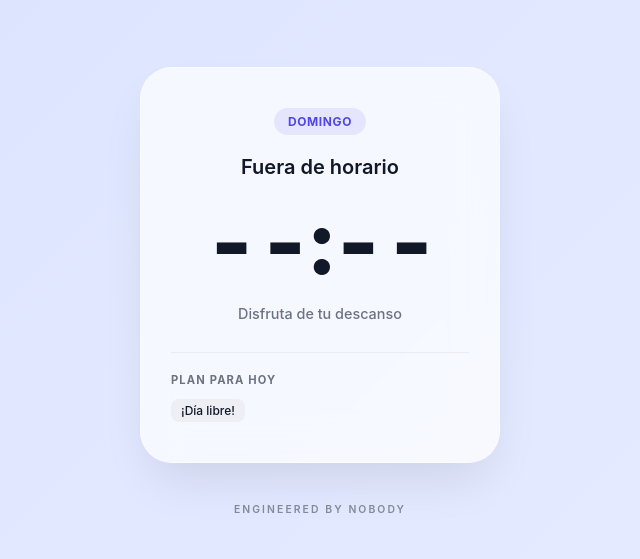
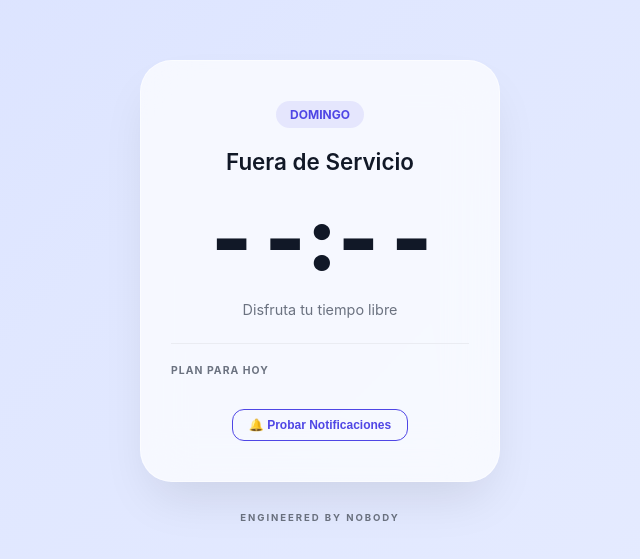
Before and after one commit to Daniichk/classdevelompent, a plain HTML site: page index.html in a window 1280 px wide. Shown: the part 109-668 px from the top of the page, without its empty margins (320-960 px from the left). Drawn offline with Linux system fonts and the light colour scheme.

Commit message:
Update index.html

```diff
--- a/index.html
+++ b/index.html
@@ -6,7 +6,7 @@
     <title>School Flow | Enterprise Edition</title>
     <style>
         :root {
-            --accent: #4F46E5; /* Indigo Premium */
+            --accent: #4F46E5;
             --text-primary: #111827;
             --text-secondary: #6B7280;
             --card-bg: rgba(255, 255, 255, 0.7);
@@ -16,15 +16,12 @@
 
         body {
             margin: 0;
-            font-family: 'Inter', -apple-system, BlinkMacSystemFont, sans-serif;
+            font-family: 'Inter', -apple-system, sans-serif;
             height: 100vh;
             display: flex;
             align-items: center;
             justify-content: center;
             overflow: hidden;
-            -webkit-font-smoothing: antialiased;
-
-            /* Gradiente Animado Estilo Stripe */
             background: linear-gradient(-45deg, #EEF2FF, #E0E7FF, #C7D2FE, #DBEAFE);
             background-size: 400% 400%;
             animation: gradientBG 15s ease infinite;
@@ -46,7 +43,7 @@
 
         .card {
             background: var(--card-bg);
-            backdrop-filter: blur(20px);
+            backdrop-filter: blur(25px);
             border: 1px solid rgba(255, 255, 255, 0.5);
             border-radius: 32px;
             padding: 40px 30px;
@@ -61,13 +58,12 @@
             border-radius: 100px;
             font-size: 0.75rem;
             font-weight: 700;
-            letter-spacing: 0.05em;
+            text-transform: uppercase;
             margin-bottom: 20px;
-            text-transform: uppercase;
         }
 
         #subject-name {
-            font-size: 1.25rem;
+            font-size: 1.4rem;
             font-weight: 600;
             margin: 0;
             color: var(--text-primary);
@@ -85,19 +81,18 @@
         .status-label {
             font-size: 0.9rem;
             color: var(--text-secondary);
-            font-weight: 500;
-            margin-bottom: 30px;
+            margin-bottom: 25px;
         }
 
-        /* Sección de Clases de Hoy */
         .today-schedule {
             text-align: left;
             border-top: 1px solid rgba(0,0,0,0.05);
             padding-top: 20px;
+            margin-bottom: 20px;
         }
 
         .today-title {
-            font-size: 0.7rem;
+            font-size: 0.65rem;
             font-weight: 700;
             color: var(--text-secondary);
             text-transform: uppercase;
@@ -108,16 +103,15 @@
         .class-list {
             display: flex;
             flex-wrap: wrap;
-            gap: 8px;
+            gap: 6px;
         }
 
         .class-tag {
-            font-size: 0.75rem;
+            font-size: 0.7rem;
             padding: 4px 10px;
             background: rgba(0,0,0,0.04);
             border-radius: 8px;
-            color: var(--text-primary);
-            font-weight: 500;
+            font-weight: 600;
         }
 
         .class-tag.active {
@@ -125,14 +119,30 @@
             color: white;
         }
 
+        .btn-notify {
+            background: none;
+            border: 1px solid var(--accent);
+            color: var(--accent);
+            padding: 8px 16px;
+            border-radius: 12px;
+            font-size: 0.75rem;
+            font-weight: 600;
+            cursor: pointer;
+            transition: all 0.2s;
+        }
+
+        .btn-notify:hover {
+            background: var(--accent);
+            color: white;
+        }
+
         .brand {
-            margin-top: 40px;
-            font-size: 0.65rem;
+            margin-top: 30px;
+            font-size: 0.6rem;
             color: #6B7280;
             letter-spacing: 0.2em;
             text-transform: uppercase;
-            font-weight: 600;
-            opacity: 0.8;
+            font-weight: 700;
         }
     </style>
 </head>
@@ -140,17 +150,17 @@
 
     <div class="container">
         <div class="card">
-            <div class="badge" id="day-badge">Calculando...</div>
-            <p id="subject-name">Iniciando sistema</p>
+            <div class="badge" id="day-badge">...</div>
+            <p id="subject-name">Cargando...</p>
             <div id="countdown">00:00</div>
-            <div class="status-label" id="status-text">Analizando horario</div>
+            <div class="status-label" id="status-text">Sincronizando</div>
 
             <div class="today-schedule">
                 <div class="today-title">Plan para hoy</div>
-                <div class="class-list" id="today-classes">
-                    <!-- Las clases se cargarán aquí -->
-                </div>
+                <div class="class-list" id="today-classes"></div>
             </div>
+
+            <button class="btn-notify" onclick="requestNotify()">🔔 Probar Notificaciones</button>
         </div>
 
         <div class="brand">Engineered by Nobody</div>
@@ -180,86 +190,90 @@
             dayNames: ["Domingo", "Lunes", "Martes", "Miércoles", "Jueves", "Viernes", "Sábado"]
         };
 
-        function initScheduleDisplay(day) {
-            const container = document.getElementById('today-classes');
-            container.innerHTML = '';
-            const lessons = scheduleData.days[day] || [];
+        let notificationSent = false;
 
-            if (lessons.length === 0) {
-                container.innerHTML = '<span class="class-tag">¡Día libre!</span>';
-                return;
-            }
-
-            lessons.forEach(subject => {
-                if (subject) {
-                    const span = document.createElement('span');
-                    span.className = 'class-tag';
-                    span.id = `tag-${subject}`;
-                    span.innerText = subject;
-                    container.appendChild(span);
+        function requestNotify() {
+            Notification.requestPermission().then(permission => {
+                if (permission === "granted") {
+                    new Notification("¡Sistema Activo!", { body: "Recibirás un aviso 5 min antes del timbre." });
                 }
             });
         }
 
-        function updateApp() {
+        function sendSmartNotify(mins, subject) {
+            if (Notification.permission === "granted" && mins === 5 && !notificationSent) {
+                const n = new Notification("¡Solo quedan 5 minutos!", {
+                    body: `La clase de ${subject} está terminando. Haz clic para ver el tiempo.`,
+                    icon: "https://cdn-icons-png.flaticon.com"
+                });
+                n.onclick = () => { window.focus(); n.close(); };
+                notificationSent = true;
+            }
+            if (mins !== 5) notificationSent = false;
+        }
+
+        function initDailyPlan(day) {
+            const list = document.getElementById('today-classes');
+            list.innerHTML = '';
+            const lessons = scheduleData.days[day] || [];
+            lessons.forEach(sub => {
+                if (sub) {
+                    const s = document.createElement('span');
+                    s.className = 'class-tag';
+                    s.id = `tag-${sub}`;
+                    s.innerText = sub;
+                    list.appendChild(s);
+                }
+            });
+        }
+
+        function update() {
             const now = new Date();
             const day = now.getDay();
-            const h = now.getHours();
-            const m = now.getMinutes();
-            const s = now.getSeconds();
-            const currentTimeStr = `${h.toString().padStart(2, '0')}:${m.toString().padStart(2, '0')}`;
+            const h = now.getHours(), m = now.getMinutes(), s = now.getSeconds();
+            const timeStr = `${h.toString().padStart(2, '0')}:${m.toString().padStart(2, '0')}`;
 
             document.getElementById('day-badge').innerText = scheduleData.dayNames[day];
 
             let found = false;
-            let currentSubjectName = "";
-
             if (day >= 1 && day <= 5) {
                 const todayLessons = scheduleData.days[day] || [];
-                let classCounter = 0;
+                let cCount = 0;
 
                 for (const slot of scheduleData.slots) {
-                    if (currentTimeStr >= slot.start && currentTimeStr < slot.end) {
-                        currentSubjectName = slot.type === "recreo" ? slot.name : (todayLessons[classCounter] || "Clase");
+                    if (timeStr >= slot.start && timeStr < slot.end) {
+                        const name = slot.type === "recreo" ? slot.name : (todayLessons[cCount] || "Clase");
+                        document.getElementById('subject-name').innerText = name;
 
-                        document.getElementById('subject-name').innerText = currentSubjectName;
+                        const [eH, eM] = slot.end.split(':').map(Number);
+                        const diff = ((eH * 3600) + (eM * 60)) - ((h * 3600) + (m * 60) + s);
 
-                        const [endH, endM] = slot.end.split(':').map(Number);
-                        const totalDiffSeconds = ((endH * 3600) + (endM * 60)) - ((h * 3600) + (m * 60) + s);
+                        const minsLeft = Math.floor(diff / 60);
+                        document.getElementById('countdown').innerText = `${minsLeft}:${(diff % 60).toString().padStart(2, '0')}`;
+                        document.getElementById('status-text').innerText = "tiempo restante";
 
-                        const mins = Math.floor(totalDiffSeconds / 60);
-                        const secs = totalDiffSeconds % 60;
+                        sendSmartNotify(minsLeft, name);
 
-                        document.getElementById('countdown').innerText = `${mins}:${secs.toString().padStart(2, '0')}`;
-                        document.getElementById('status-text').innerText = slot.type === "recreo" ? "para volver a clase" : "para el timbre";
-
-                        // Resaltar clase actual en la lista
-                        document.querySelectorAll('.class-tag').forEach(el => el.classList.remove('active'));
-                        const activeTag = document.getElementById(`tag-${currentSubjectName}`);
+                        document.querySelectorAll('.class-tag').forEach(t => t.classList.remove('active'));
+                        const activeTag = document.getElementById(`tag-${name}`);
                         if (activeTag) activeTag.classList.add('active');
 
-                        found = true;
-                        break;
+                        found = true; break;
                     }
-                    if (slot.type === "class") classCounter++;
+                    if (slot.type === "class") cCount++;
                 }
             }
 
             if (!found) {
-                document.getElementById('subject-name').innerText = "Fuera de horario";
+                document.getElementById('subject-name').innerText = "Fuera de Servicio";
                 document.getElementById('countdown').innerText = "--:--";
-                document.getElementById('status-text').innerText = "Disfruta de tu descanso";
-                document.querySelectorAll('.class-tag').forEach(el => el.classList.remove('active'));
+                document.getElementById('status-text').innerText = "Disfruta tu tiempo libre";
             }
         }
 
-        // Iniciar lista de clases al cargar
-        const startDay = new Date().getDay();
-        initScheduleDisplay(startDay);
-
-        // Actualizar cada segundo
-        setInterval(updateApp, 1000);
-        updateApp();
+        initDailyPlan(new Date().getDay());
+        setInterval(update, 1000);
+        update();
     </script>
 </body>
 </html>
```
